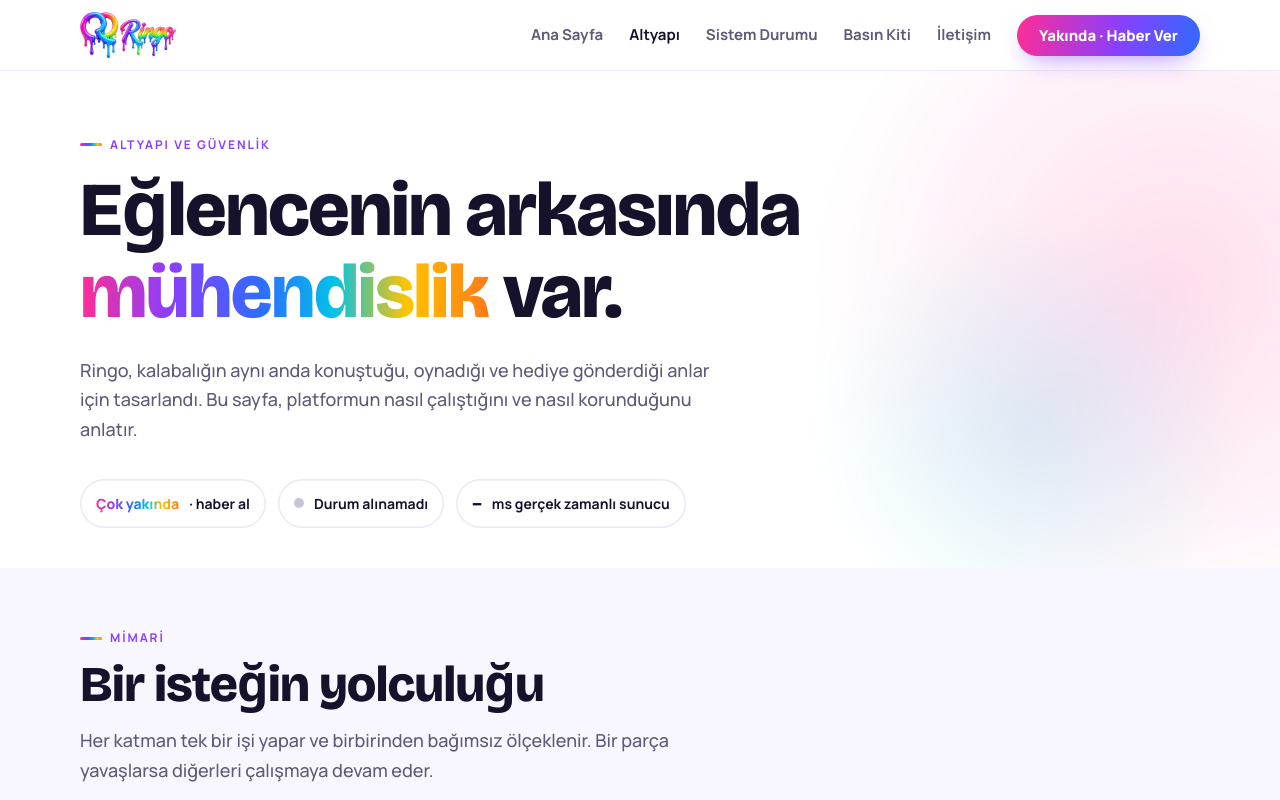
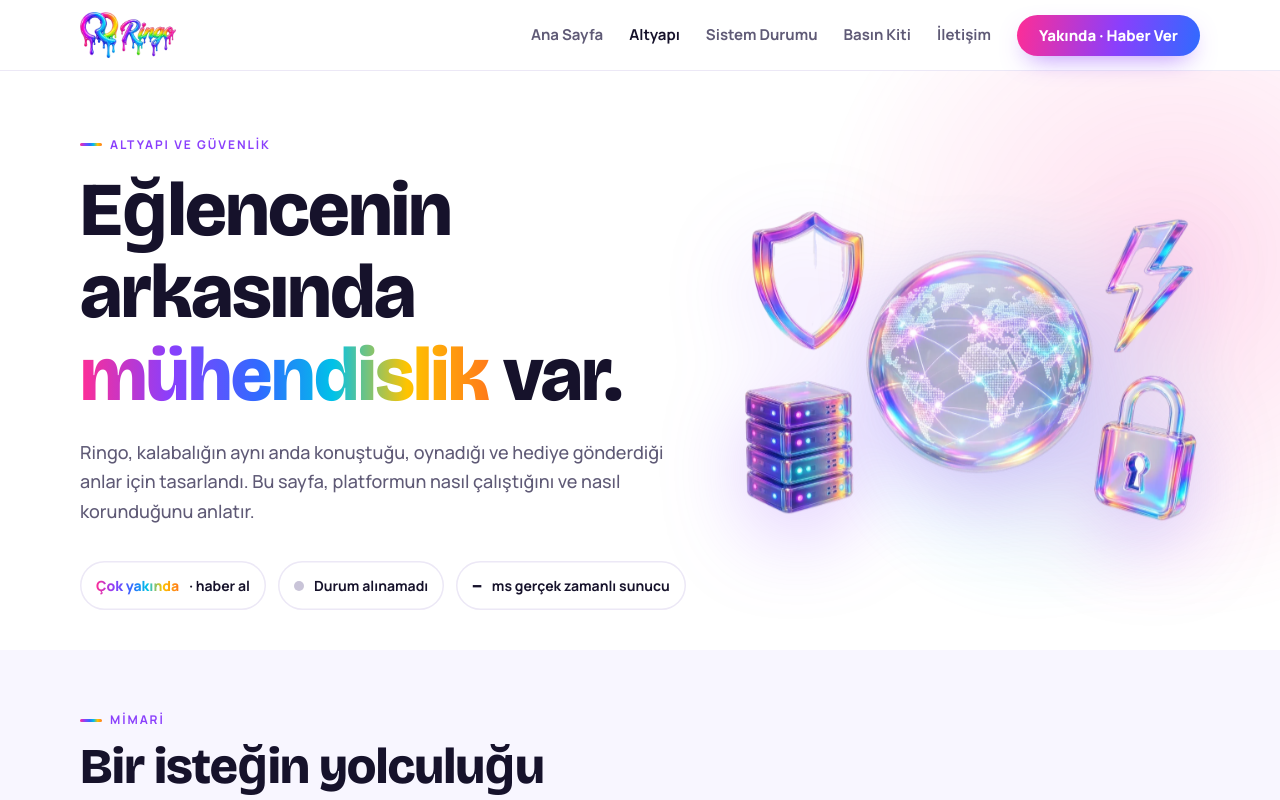
Before and after one commit to yasinikra34/ringo-medya, a plain HTML site: page kurumsal/altyapi.html in a window 1280 px wide. Shown: the top 800 px of the page. Drawn offline with nearby package versions, Linux system fonts and the light colour scheme; no server answers.

Commit message:
Kurumsal görseller
Co-Authored-By: Claude Opus 5.5 <noreply@anthropic.com>
Claude-Session: https://claude.ai/code/session_01WcKFmFohJv2thSBNenqXsU

```diff
--- a/kurumsal/altyapi.html
+++ b/kurumsal/altyapi.html
@@ -10,12 +10,12 @@
 <link rel="apple-touch-icon" href="assets/img/apple-touch-icon.png">
 <link rel="preconnect" href="https://fonts.googleapis.com"><link rel="preconnect" href="https://fonts.gstatic.com" crossorigin>
 <link href="https://fonts.googleapis.com/css2?family=Bricolage+Grotesque:opsz,wght@12..96,700;12..96,800&family=Manrope:wght@500;600;700;800&display=swap" rel="stylesheet">
-<link rel="stylesheet" href="assets/site.css?v=2">
+<link rel="stylesheet" href="assets/site.css?v=3">
 </head>
 <body>
 
 <section class="kahraman" style="padding-bottom:40px">
-  <div class="kap" style="grid-template-columns:1fr">
+  <div class="kap">
     <div>
       <span class="etiket">Altyapı ve Güvenlik</span>
       <h1 style="margin-top:16px;max-width:900px">Eğlencenin arkasında <span class="gok-yazi">mühendislik</span> var.</h1>
@@ -23,6 +23,7 @@
       <div class="serit"><a class="rozet" href="durum.html" data-sistem><i class="nabiz"></i><span data-sistem-yazi>Sistem kontrol ediliyor…</span></a>
         <span class="rozet"><b data-sayi="sistem.gercek_zamanli.ms">–</b> ms gerçek zamanlı sunucu</span></div>
     </div>
+    <img class="logo-buyuk genis" src="assets/img/altyapi.webp" alt="Küresel ağ, güvenlik ve sunucu simgeleri" width="1100" height="759">
   </div>
 </section>
 
--- a/kurumsal/assets/site.css
+++ b/kurumsal/assets/site.css
@@ -59,7 +59,8 @@ section{padding:88px 0}
 .kahraman .dugmeler{display:flex;flex-wrap:wrap;gap:12px}
 .kahraman .logo-buyuk{width:min(420px,100%);height:auto;margin-inline:auto;filter:drop-shadow(0 26px 40px rgba(138,63,252,.25));animation:suz 6s ease-in-out infinite}
 @keyframes suz{50%{transform:translateY(-12px)}}
-@media(max-width:860px){.kahraman{padding-top:28px}.kahraman .kap{grid-template-columns:1fr;gap:18px}.kahraman .logo-buyuk{width:min(170px,46%);grid-row:1;margin-inline:0}}
+.kahraman .logo-buyuk.genis{width:min(560px,100%)}
+@media(max-width:860px){.kahraman{padding-top:28px}.kahraman .kap{grid-template-columns:1fr;gap:18px}.kahraman .logo-buyuk{width:min(250px,66%);grid-row:1;margin-inline:auto}.kahraman .logo-buyuk.genis{width:min(340px,92%)}}
 
 /* Canlı şerit */
 .serit{display:flex;flex-wrap:wrap;gap:12px;margin-top:34px}
```
Also changed, not shown: kurumsal/basin.html (+1 -1 lines), kurumsal/durum.html (+1 -1 lines), kurumsal/iletisim.html (+1 -1 lines), kurumsal/index.html (+2 -2 lines), kurumsal/assets/img/altyapi.webp (added), kurumsal/assets/img/kahraman.webp (added).
